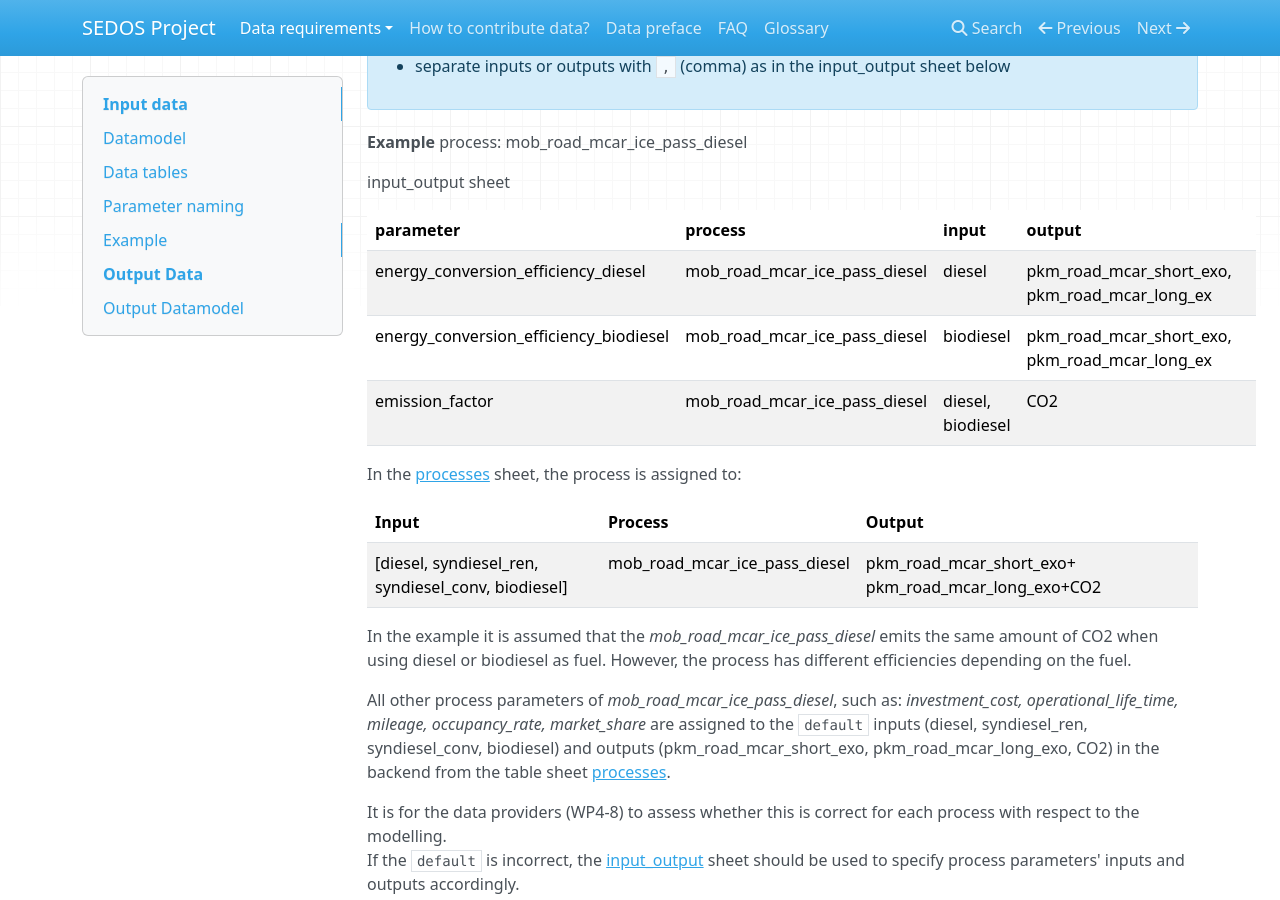
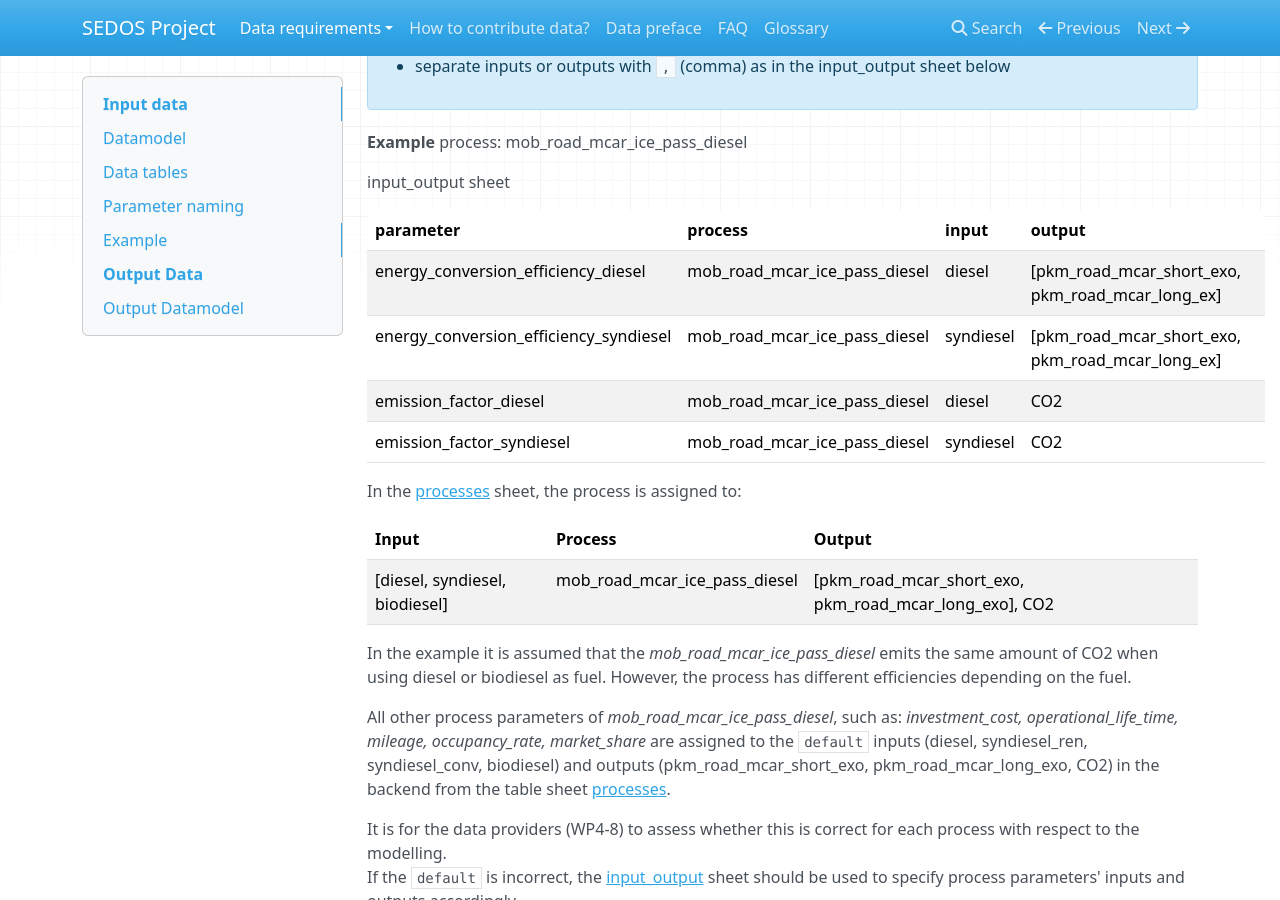
Before and after one commit to sedos-project/organization, an MkDocs documentation site: the page built from docs/data_requirements/input_data.md, in a window 1280 px wide and 900 px high, scrolled down 864 px. Built offline with MkDocs 1.6.1, drawn with Linux system fonts in a browser that asks for light colours; nearby versions of some CDN libraries.

Commit message:
Update input_output sheet

```diff
--- a/docs/data_requirements/input_data.md
+++ b/docs/data_requirements/input_data.md
@@ -46,17 +46,18 @@ parameter of the process in the [input_output](https://bwsyncandshare.kit.edu/f/
 
 input_output sheet
 
-| parameter                              | process                       | input             | output                                         |   |
-|----------------------------------------|-------------------------------|-------------------|------------------------------------------------|---|
-| energy_conversion_efficiency_diesel    | mob_road_mcar_ice_pass_diesel | diesel            | pkm_road_mcar_short_exo, pkm_road_mcar_long_ex |   |
-| energy_conversion_efficiency_biodiesel | mob_road_mcar_ice_pass_diesel | biodiesel         | pkm_road_mcar_short_exo, pkm_road_mcar_long_ex |   |
-| emission_factor                        | mob_road_mcar_ice_pass_diesel | diesel, biodiesel | CO2                                            |   |
+| parameter                              | process                       | input     | output                                           |   |
+|----------------------------------------|-------------------------------|-----------|--------------------------------------------------|---|
+| energy_conversion_efficiency_diesel    | mob_road_mcar_ice_pass_diesel | diesel    | [pkm_road_mcar_short_exo, pkm_road_mcar_long_ex] |   |
+| energy_conversion_efficiency_syndiesel | mob_road_mcar_ice_pass_diesel | syndiesel | [pkm_road_mcar_short_exo, pkm_road_mcar_long_ex] |   |
+| emission_factor_diesel                 | mob_road_mcar_ice_pass_diesel | diesel    | CO2                                              |   |
+| emission_factor_syndiesel              | mob_road_mcar_ice_pass_diesel | syndiesel | CO2                                              |   |
 
 In the [processes](https://bwsyncandshare.kit.edu/f/2458081675) sheet, the process is assigned to:
 
-| Input                                              | Process                       | Output                                              |
-|----------------------------------------------------|-------------------------------|-----------------------------------------------------|
-| [diesel, syndiesel_ren, syndiesel_conv, biodiesel] | mob_road_mcar_ice_pass_diesel | pkm_road_mcar_short_exo+ pkm_road_mcar_long_exo+CO2 |
+| Input                          | Process                       | Output                                                 |
+|--------------------------------|-------------------------------|--------------------------------------------------------|
+| [diesel, syndiesel, biodiesel] | mob_road_mcar_ice_pass_diesel | [pkm_road_mcar_short_exo, pkm_road_mcar_long_exo], CO2 |
 
 In the example it is assumed that the _mob_road_mcar_ice_pass_diesel_ emits the same amount of CO2 when using diesel or biodiesel as fuel.
 However, the process has different efficiencies depending on the fuel. <br>
```
